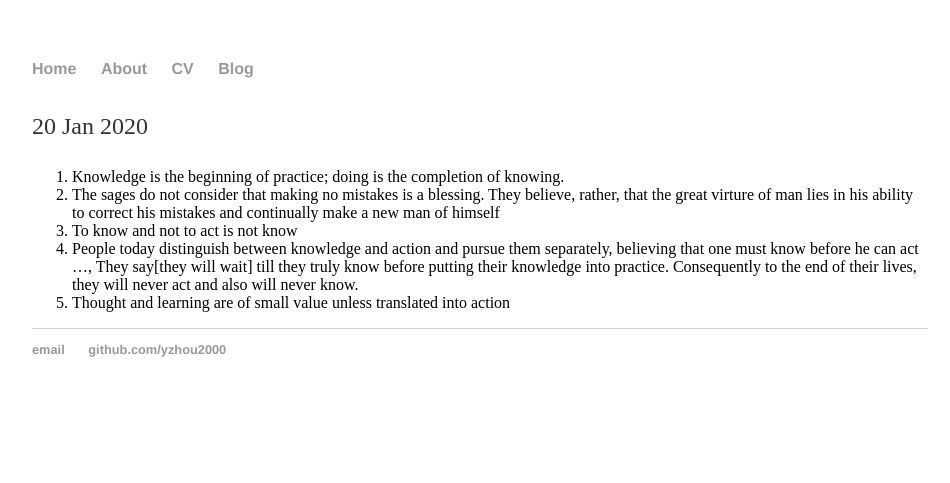
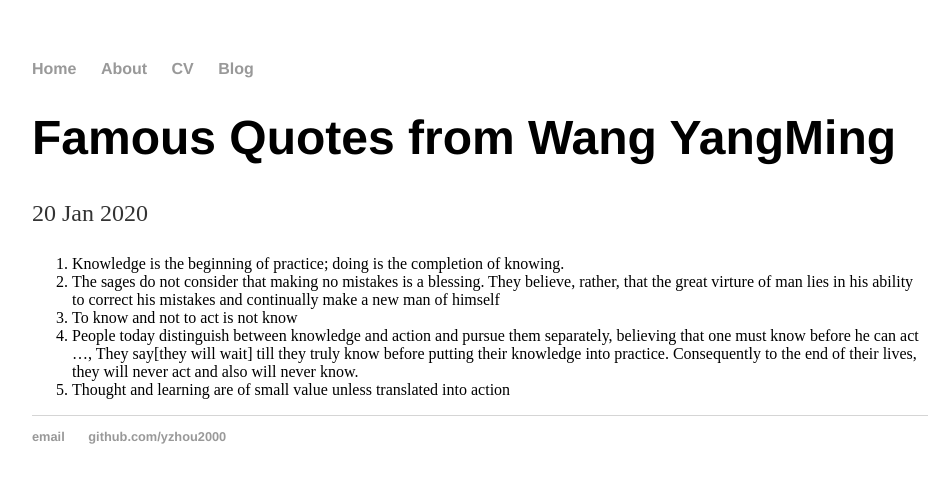
Before and after one commit to yzhou2000/yzhou2000quote.github.io, a Jekyll site: the page built from _posts/2020-01-20-Wang-Yang-Ming-Quotes.md, in a window 1280 px wide. Shown: the top 483 px of the page, without its empty margins (160-1110 px from the left). Built offline with Jekyll 4.4.1, drawn with Linux system fonts in a browser that asks for light colours; our own code applies the rules of GitHub Pages for plain Markdown files.

Commit message:
Update 2020-01-20-Wang-Yang-Ming-Quotes.md

```diff
--- a/_posts/2020-01-20-Wang-Yang-Ming-Quotes.md
+++ b/_posts/2020-01-20-Wang-Yang-Ming-Quotes.md
@@ -1,8 +1,9 @@
 ---
 layout: post
-    title: "Famous Quotes from Wang Yang Ming"
+title: "Famous Quotes from Wang YangMing"
 date: 2020-01-20
 ---
+
 1. Knowledge is the beginning of practice; doing is the completion of knowing.
 2. The sages do not consider that making no mistakes is a blessing. They believe, rather, that the great virture of man lies in his ability to correct his mistakes and continually make a new man of himself
 3. To know and not to act is not know
```
